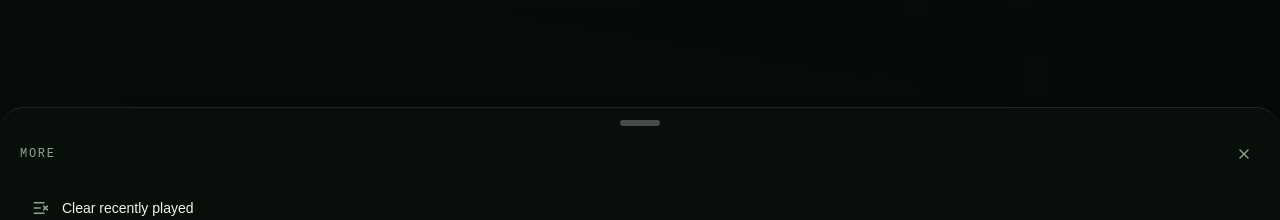
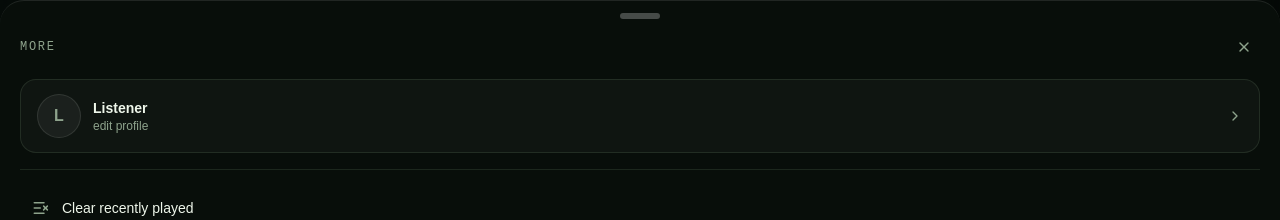
Before and after one commit to LearnOnix/anvi, a React (Vite) app: page / in a window 1280 px wide. Both pictures are taken after a click on the button "MORE". Shown: the part 437-657 px from the top of the page. Built offline with nearby package versions, Linux system fonts and the light colour scheme; no server answers.

Commit message:
Add local profile feature (name + photo) in More sheet

```diff
--- a/src/api/jiosaavn.js
+++ b/src/api/jiosaavn.js
@@ -7,6 +7,8 @@ async function safeFetch(url, signal) {
   if (!json.success) throw new Error('api reported failure')
   return json.data
 }
+
+// Trending songs are fetched from the API once on mount, and pinned songs
 
 export async function getTrending() {
   const data = await safeFetch(`${API}/api/trending/songs?page=1&limit=16`)
--- /dev/null
+++ b/src/components/profile/ProfileCard.jsx
@@ -0,0 +1,31 @@
+import { ChevronRight } from 'lucide-react'
+import { useProfile } from '../../store/profileStore'
+
+// Sits at the top of MoreSheet. Tapping anywhere opens ProfileEditSheet.
+export default function ProfileCard({ onEdit }) {
+  const name = useProfile((s) => s.name)
+  const photo = useProfile((s) => s.photo)
+
+  return (
+    <button
+      type="button"
+      onClick={onEdit}
+      className="flex w-full items-center gap-3 rounded-2xl border border-line bg-white/[0.03] px-4 py-3.5 text-left transition hover:border-mote/30"
+    >
+      <div className="h-11 w-11 shrink-0 overflow-hidden rounded-full border border-white/10 bg-white/[0.05]">
+        {photo ? (
+          <img src={photo} alt="" className="h-full w-full object-cover" />
+        ) : (
+          <div className="flex h-full w-full items-center justify-center font-display text-base font-bold text-muted">
+            {name.trim().charAt(0).toUpperCase() || '?'}
+          </div>
+        )}
+      </div>
+      <div className="min-w-0 flex-1">
+        <div className="truncate font-display text-sm font-bold">{name}</div>
+        <div className="text-xs text-muted">edit profile</div>
+      </div>
+      <ChevronRight size={16} className="shrink-0 text-muted" />
+    </button>
+  )
+}
--- /dev/null
+++ b/src/components/profile/ProfileEditSheet.jsx
@@ -0,0 +1,111 @@
+import { useRef, useState } from 'react'
+import { X, Camera, Check } from 'lucide-react'
+import { useProfile } from '../../store/profileStore'
+import { resizeImageToDataUrl } from '../../utils/image'
+
+// Opened from ProfileCard inside MoreSheet. Purely local edits — nothing
+// leaves the device, nothing needs a "Cancel" confirmation since Save is
+// the only thing that commits the draft name.
+export default function ProfileEditSheet({ isOpen, onClose }) {
+  const name = useProfile((s) => s.name)
+  const photo = useProfile((s) => s.photo)
+  const setName = useProfile((s) => s.setName)
+  const setPhoto = useProfile((s) => s.setPhoto)
+
+  const [draftName, setDraftName] = useState(name)
+  const fileInputRef = useRef(null)
+
+  if (!isOpen) return null
+
+  const handlePhotoPick = async (e) => {
+    const file = e.target.files?.[0]
+    if (!file) return
+    try {
+      const dataUrl = await resizeImageToDataUrl(file)
+      setPhoto(dataUrl)
+    } catch {
+      // bad/corrupt image file — just ignore, avatar stays as-is
+    }
+    e.target.value = '' // lets the same file be re-picked later if needed
+  }
+
+  const handleSave = () => {
+    setName(draftName)
+    onClose()
+  }
+
+  return (
+    <div
+      className="fixed inset-0 z-50 flex items-end justify-center bg-black/60 backdrop-blur-sm sm:items-center"
+      role="dialog"
+      aria-modal="true"
+      aria-label="Edit profile"
+    >
+      <div className="w-full max-w-[380px] rounded-t-3xl border border-white/10 bg-bg0/95 p-6 backdrop-blur-2xl sm:rounded-3xl">
+        <div className="mb-5 flex items-center justify-between">
+          <h2 className="font-display text-lg font-bold">Edit profile</h2>
+          <button
+            type="button"
+            onClick={onClose}
+            aria-label="Close"
+            className="flex h-8 w-8 items-center justify-center rounded-full text-muted transition hover:bg-white/10 hover:text-fg"
+          >
+            <X size={16} />
+          </button>
+        </div>
+
+        <div className="flex flex-col items-center gap-4">
+          <button
+            type="button"
+            onClick={() => fileInputRef.current?.click()}
+            aria-label="Change photo"
+            className="relative h-24 w-24 shrink-0 rounded-full transition active:scale-95"
+          >
+            {/* Avatar circle — solid tint + mote border so it actually reads
+                as a circle instead of a floating letter */}
+            <div className="h-full w-full overflow-hidden rounded-full border-2 border-mote/30 bg-mote/10">
+              {photo ? (
+                <img src={photo} alt="" className="h-full w-full object-cover" />
+              ) : (
+                <div className="flex h-full w-full items-center justify-center font-display text-3xl font-bold text-mote">
+                  {draftName.trim().charAt(0).toUpperCase() || '?'}
+                </div>
+              )}
+            </div>
+
+            {/* Camera badge — always visible, not hover-only, so it reads as
+                tappable on touch devices too */}
+            <span className="absolute bottom-0 right-0 flex h-8 w-8 items-center justify-center rounded-full border-2 border-bg0 bg-mote text-bg0 shadow-md">
+              <Camera size={14} />
+            </span>
+          </button>
+          <input
+            ref={fileInputRef}
+            type="file"
+            accept="image/*"
+            onChange={handlePhotoPick}
+            className="hidden"
+          />
+
+          <input
+            type="text"
+            value={draftName}
+            onChange={(e) => setDraftName(e.target.value)}
+            placeholder="Your name"
+            maxLength={24}
+            className="w-full rounded-xl border border-line bg-white/[0.03] px-4 py-2.5 text-center font-display text-base font-semibold text-ink outline-none transition focus:border-mote/50"
+          />
+        </div>
+
+        <button
+          type="button"
+          onClick={handleSave}
+          className="mt-6 flex w-full items-center justify-center gap-2 rounded-full bg-mote py-3 font-semibold text-bg0 transition active:scale-[0.98]"
+        >
+          <Check size={16} />
+          Save
+        </button>
+      </div>
+    </div>
+  )
+}
--- a/src/components/tabs/MoreSheet.jsx
+++ b/src/components/tabs/MoreSheet.jsx
@@ -1,5 +1,8 @@
+import { useState } from 'react'
 import { Trash2, ListX, Info, X } from 'lucide-react'
 import { useLibrary } from '../../store/libraryStore'
+import ProfileCard from '../profile/ProfileCard'
+import ProfileEditSheet from '../profile/ProfileEditSheet'
 
 // Simple glass bottom sheet. Not tied to BottomNav's `active` state on
 // purpose — it's an overlay action, not a page, so opening it never
@@ -7,6 +10,8 @@ import { useLibrary } from '../../store/libraryStore'
 export default function MoreSheet({ open, onClose }) {
   const clearRecent = useLibrary((s) => s.clearRecent)
   const clearPlaylist = useLibrary((s) => s.clearPlaylist)
+
+  const [isEditingProfile, setIsEditingProfile] = useState(false)
 
   return (
     <div
@@ -43,6 +48,10 @@ export default function MoreSheet({ open, onClose }) {
           </button>
         </div>
 
+        <ProfileCard onEdit={() => setIsEditingProfile(true)} />
+
+        <div className="my-4 border-t border-line" />
+
         <div className="flex flex-col gap-1">
           <button
             type="button"
@@ -73,6 +82,8 @@ export default function MoreSheet({ open, onClose }) {
           </div>
         </div>
       </div>
+
+      <ProfileEditSheet isOpen={isEditingProfile} onClose={() => setIsEditingProfile(false)} />
     </div>
   )
 }
--- /dev/null
+++ b/src/store/profileStore.js
@@ -0,0 +1,20 @@
+import { create } from 'zustand'
+import { persist } from 'zustand/middleware'
+
+// Local-only profile — no accounts, no backend. Just a name and a photo
+// that live on this device via zustand's persist middleware (localStorage
+// under the hood). Good enough to personalize the app without ever
+// touching auth.
+export const useProfile = create(
+  persist(
+    (set) => ({
+      name: 'Listener',
+      photo: null, // small base64 data URL, or null for the initial-letter avatar
+
+      setName: (name) => set({ name: name.trim() || 'Listener' }),
+      setPhoto: (photo) => set({ photo }),
+      clearPhoto: () => set({ photo: null }),
+    }),
+    { name: 'anu-profile' } // localStorage key
+  )
+)
--- /dev/null
+++ b/src/utils/image.js
@@ -0,0 +1,33 @@
+// Resizes a picked image file down to a small square before we store it as
+// a base64 data URL — keeps localStorage light and the avatar loads instantly.
+export function resizeImageToDataUrl(file, size = 200, quality = 0.85) {
+  return new Promise((resolve, reject) => {
+    const reader = new FileReader()
+
+    reader.onload = () => {
+      const img = new Image()
+
+      img.onload = () => {
+        const canvas = document.createElement('canvas')
+        canvas.width = size
+        canvas.height = size
+        const ctx = canvas.getContext('2d')
+
+        // center-crop to a square before scaling down, so portrait/landscape
+        // photos don't come out stretched
+        const side = Math.min(img.width, img.height)
+        const sx = (img.width - side) / 2
+        const sy = (img.height - side) / 2
+        ctx.drawImage(img, sx, sy, side, side, 0, 0, size, size)
+
+        resolve(canvas.toDataURL('image/jpeg', quality))
+      }
+
+      img.onerror = () => reject(new Error('Could not read image'))
+      img.src = reader.result
+    }
+
+    reader.onerror = () => reject(new Error('Could not read file'))
+    reader.readAsDataURL(file)
+  })
+}
```
Also changed, not shown: 1 other file (tests, documents, lock files or other folders).
